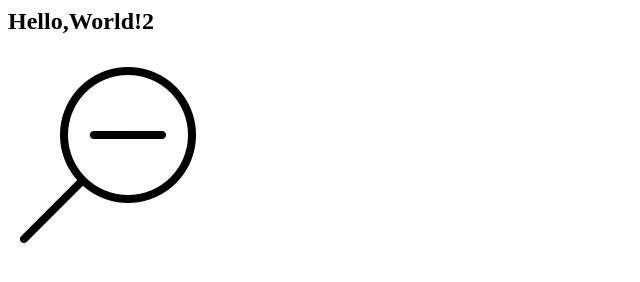
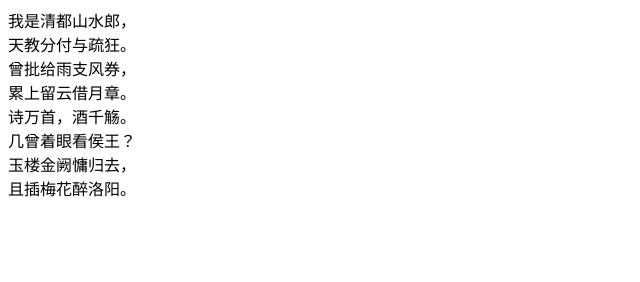
Before and after one commit to ZhangCodes2/zhangcode2.github.io, a plain HTML site: page index.html in a window 1280 px wide. Shown: the whole page, without its empty margins (0-640 px from the left). Drawn offline with Linux system fonts and the light colour scheme.

Commit message:
覆盖提交

```diff
--- a/index.html
+++ b/index.html
@@ -1,10 +1,9 @@
 <html>
 <head>
-<title>zhy_code的站点</title>
+<title>我是清都山水郎</title>
 </head>
 <body>
-<h2>Hello,World!2</h2>
-<img src="hhh.png"></img>
+<p>我是清都山水郎，</br>天教分付与疏狂。</br>曾批给雨支风券，</br>累上留云借月章。<br />诗万首，酒千觞。</br>几曾着眼看侯王？</br>玉楼金阙慵归去，</br>且插梅花醉洛阳。</p>
 </body>
 
 </html>
```
Also changed, not shown: hhh.png (deleted).
